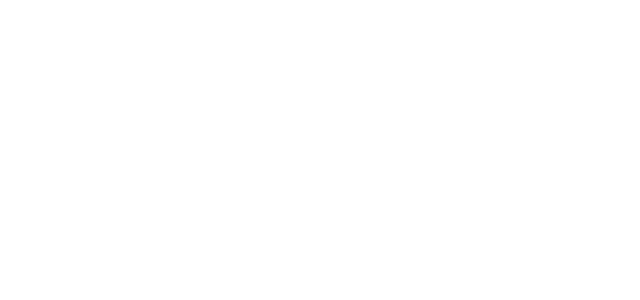
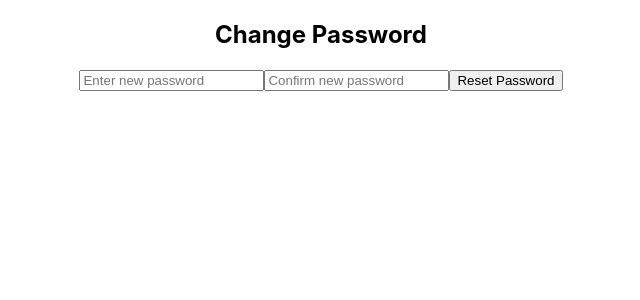
Before and after one commit to Ayoub-Loueti/club22, a React (Create React App) app in the folder frontend/: page /changerPass/1 in a window 1280 px wide. Before the commit this address had no page. Shown: the top 300 px of the page, without its empty margins (319-959 px from the left). Built offline with nearby package versions, Linux system fonts and the light colour scheme.

Commit message:
mot passe oublier

```diff
--- a/frontend/src/App.js
+++ b/frontend/src/App.js
@@ -4,6 +4,8 @@
 
 import Login from './pages/login';
 import Signup from './pages/signup';
+import VerificationToken from './pages/verificationToken';
+import ChangerPass from './pages/changerPass';
 
 function App() {
   return (
@@ -14,6 +16,8 @@
           {/* Définissez vos routes à l'intérieur de Routes */}
           <Route path="/" element={<Login />} />
           <Route path="/signup" element={<Signup />} />
+          <Route path="/verificationToken" element={<VerificationToken />} />
+          <Route path="/changerPass/:token" element={<ChangerPass />} />
         </Routes>
       </div>
     </Router>
--- /dev/null
+++ b/frontend/src/pages/changerPass.js
@@ -0,0 +1,62 @@
+import React, { useState } from 'react';
+import axios from 'axios';
+import { useParams } from 'react-router-dom';
+
+function ChangerPass() {
+  const { token } = useParams();
+  const [newPassword, setNewPassword] = useState('');
+  const [confirmPassword, setConfirmPassword] = useState('');
+  const [loading, setLoading] = useState(false);
+  const [error, setError] = useState('');
+
+  const handleResetPasswordSubmit = async (e) => {
+    e.preventDefault();
+    if (newPassword !== confirmPassword) {
+      setError("Passwords do not match");
+      return;
+    }
+    setLoading(true);
+
+    try {
+      const response = await axios.post(`http://localhost:5000/reset-password/${token}`, {
+        newPassword: newPassword
+      });
+
+      alert(response.data.message);
+      // Redirect or perform any other actions upon successful password reset
+
+    } catch (error) {
+      // Handle error
+      console.error('Error:', error);
+      alert('An error occurred. Please try again later.');
+    } finally {
+      setLoading(false);
+    }
+  };
+
+  return (
+    <div>
+      <h2>Change Password</h2>
+      <form onSubmit={handleResetPasswordSubmit}>
+        <input
+          type="password"
+          value={newPassword}
+          onChange={(e) => setNewPassword(e.target.value)}
+          placeholder="Enter new password"
+          required
+        />
+        <input
+          type="password"
+          value={confirmPassword}
+          onChange={(e) => setConfirmPassword(e.target.value)}
+          placeholder="Confirm new password"
+          required
+        />
+        <button type="submit" disabled={loading}>Reset Password</button>
+        {error && <p style={{ color: 'red' }}>{error}</p>}
+      </form>
+    </div>
+  );
+}
+
+export default ChangerPass;
--- a/frontend/src/pages/login.js
+++ b/frontend/src/pages/login.js
@@ -11,6 +11,16 @@
   const [motDePasse, setMotDePasse] = useState('');
   const [loading, setLoading] = useState(false);
   const navigate = useNavigate();
+
+  const handleForgotPassword = async (email) => {
+    try {
+      await axios.post('http://localhost:5000/forgot-password', { email });
+      alert('Password reset email sent!');
+    } catch (error) {
+      alert('Failed to send password reset email. Please try again.');
+    }
+  };
+
 
   const handleSubmit = async (e) => {
     e.preventDefault();
@@ -35,7 +45,7 @@
     } catch (error) {
       if (error.response) {
 
-        if (error.response.data.error === 'User account is not authorized to log inz') {
+        if (error.response.data.error === 'User account is not authorized to log in') {
           alert('Your account is blocked. Please contact the administrator.');
         } else {
           alert('Invalid email or password.');
@@ -80,7 +90,7 @@
             </h2>
             <form onSubmit={handleSubmit}>
               <div className="form-group">
-                <h3 className="input-label">Utilisateur</h3>
+                <h3 className="input-label">Email</h3>
                 <input
                   type="text"
                   value={email}
@@ -100,7 +110,8 @@
 
               <div className="form-group">
                 <a
-                  href="/mot-de-passe-oublie"
+                  href="/verificationToken"
+                  onClick={() => handleForgotPassword(email)}
                   style={{
                     color: '#4F5475',
                     fontWeight: 'bold',
--- /dev/null
+++ b/frontend/src/pages/verificationToken.js
@@ -0,0 +1,52 @@
+import React, { useState } from 'react';
+import axios from 'axios';
+import { useNavigate } from 'react-router-dom';
+
+function VerificationToken() {
+  const [resetToken, setResetToken] = useState('');
+  const [loading, setLoading] = useState(false);
+  const navigate = useNavigate();
+
+  const handleResetTokenSubmit = async (e) => {
+    e.preventDefault();
+    setLoading(true);
+
+    try {
+      const response = await axios.post('http://localhost:5000/check-reset-token', {
+        resetPasswordToken: resetToken
+      });
+
+      if (response.data.isValid) {
+        // Token is valid, navigate to the next page
+        navigate(`/changerPass/${resetToken}`);
+      } else {
+        // Token is invalid, display an alert
+        alert('Invalid reset password token. Please try again.');
+      }
+    } catch (error) {
+      // Handle error
+      console.error('Error:', error);
+      alert('An error occurred. Please try again later.');
+    } finally {
+      setLoading(false);
+    }
+  };
+
+  return (
+    <div>
+      <h2>Enter Reset Password Token</h2>
+      <form onSubmit={handleResetTokenSubmit}>
+        <input
+          type="text"
+          value={resetToken}
+          onChange={(e) => setResetToken(e.target.value)}
+          placeholder="Enter reset password token"
+          required
+        />
+        <button type="submit" disabled={loading}>OK</button>
+      </form>
+    </div>
+  );
+}
+
+export default VerificationToken;
```
Also changed, not shown: 2 other files (tests, documents, lock files or other folders).
